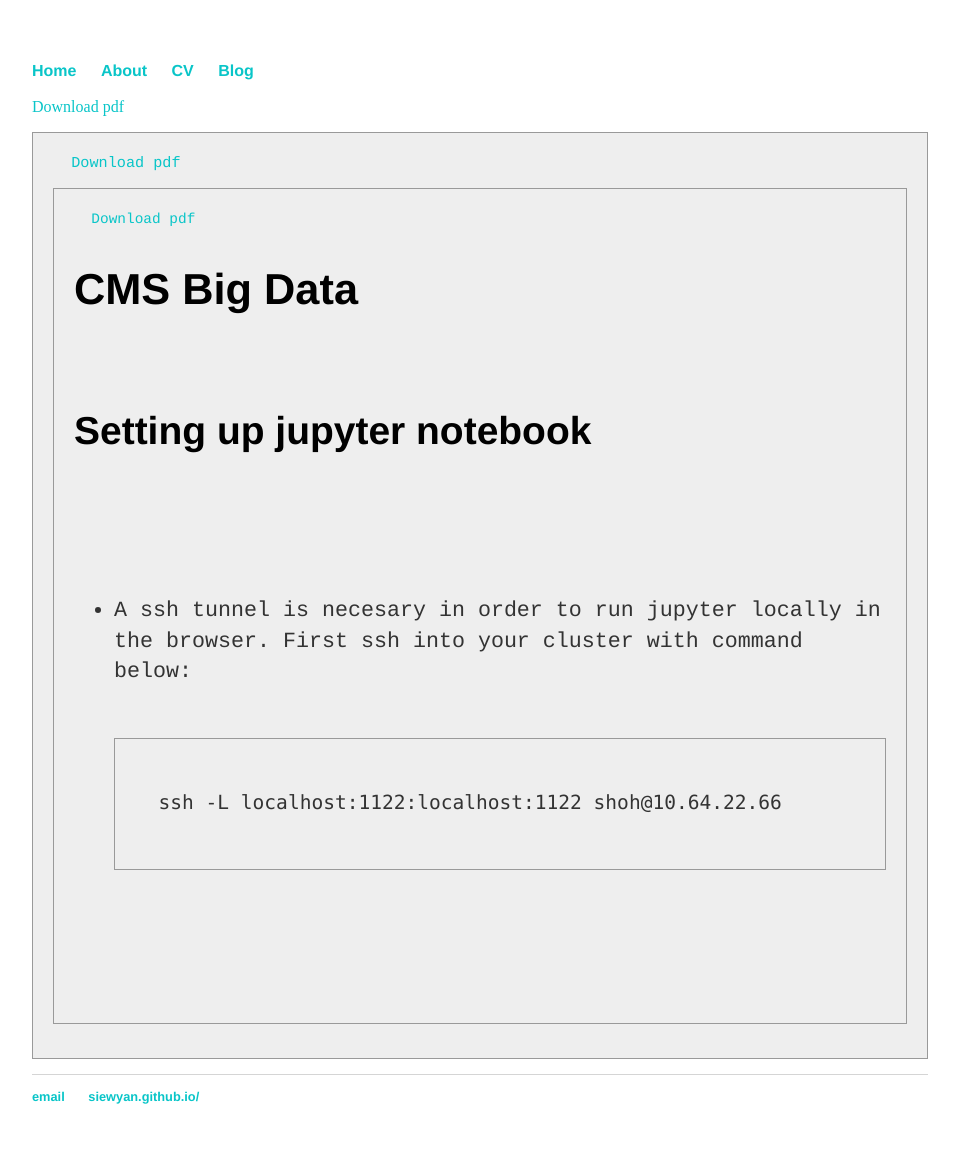
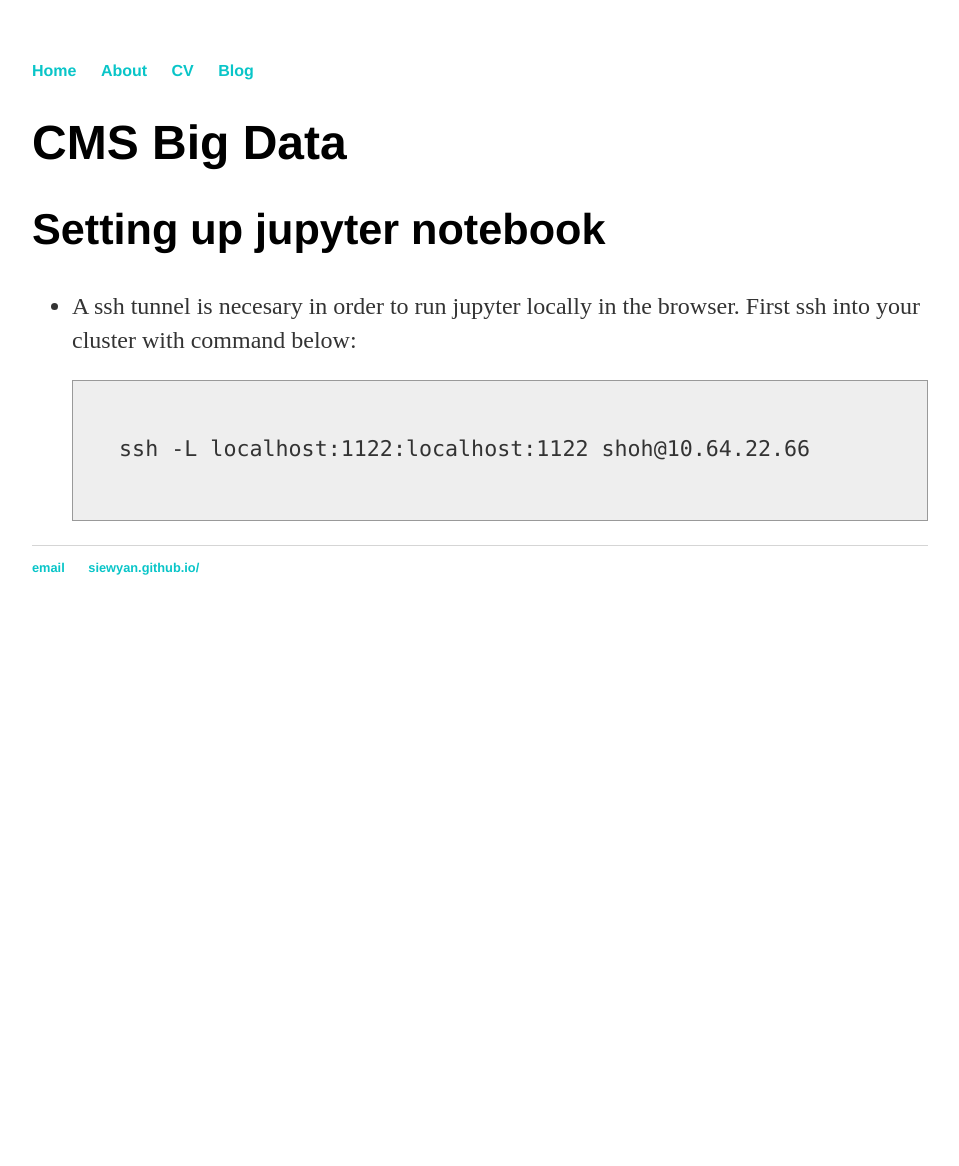
Before and after one commit to SiewYan/SiewYan.github.io, a Jekyll site: the page built from projects/CMSBigData.html, in a window 1280 px wide. Shown: the whole page, without its empty margins (160-1119 px from the left). Built offline with Jekyll 4.4.1, drawn with Linux system fonts in a browser that asks for light colours; nearby versions of some CDN libraries; after the commit the page ends 900 px from its top, so only the background shows below that.

Commit message:
Update CMSBigData.html

```diff
--- a/projects/CMSBigData.html
+++ b/projects/CMSBigData.html
@@ -3,9 +3,6 @@
 title: CMS Big Data
 ---
 
-  <a href="#" class="download" title="Download CV as PDF">Download pdf</a><pre>
-  <a href="#" class="download" title="Download CV as PDF">Download pdf</a><pre>
-  <a href="#" class="download" title="Download CV as PDF">Download pdf</a>
   <h1>CMS Big Data</h1>
 
   <h2>Setting up jupyter notebook</h2>
```
